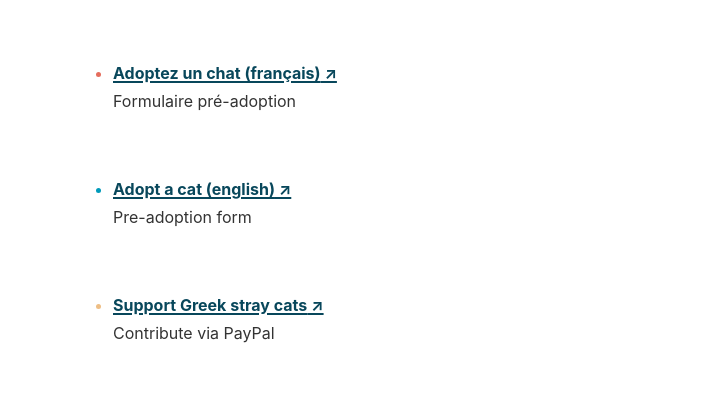
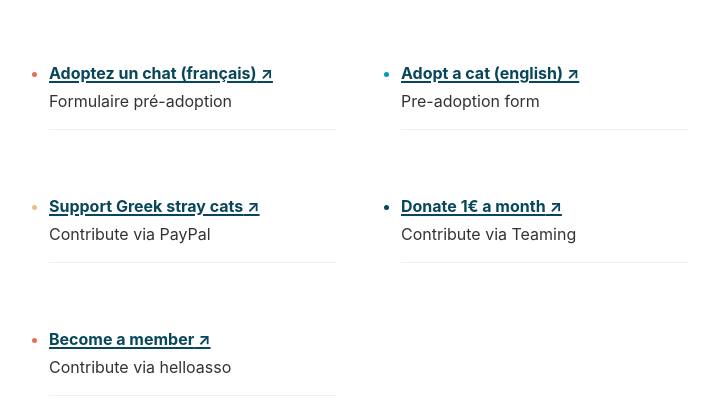
Before and after one commit to egid/5e-chat, a Gatsby site: page / in a window 1280 px wide. Shown: the part 323-729 px from the top of the page, without its empty margins (271-991 px from the left). Built offline with nearby package versions, Linux system fonts and the light colour scheme; Gatsby itself is replaced by a stand-in of ours.

Commit message:
make columns sort of work maybe better

```diff
--- a/src/components/index.module.css
+++ b/src/components/index.module.css
@@ -15,6 +15,8 @@
 
 .listItem {
   margin: 0;
+  padding: 0 0 1rem 0;
+  border-bottom: 1px solid #f0f0f0;
 }
 
 .listItem::marker {
--- a/src/components/layout.css
+++ b/src/components/layout.css
@@ -21,7 +21,7 @@
   --space-4: 24px;
   --space-5: 32px;
   --space-6: 64px;
-  --size-content: 36rem; /* Shrink while content is slim */
+  --size-content: 44rem; /* Shrink while content is slim */
   /* --size-content: 54rem; */
   --size-gutter: var(--space-5);
   --size-gap: var(--space-6);
```
